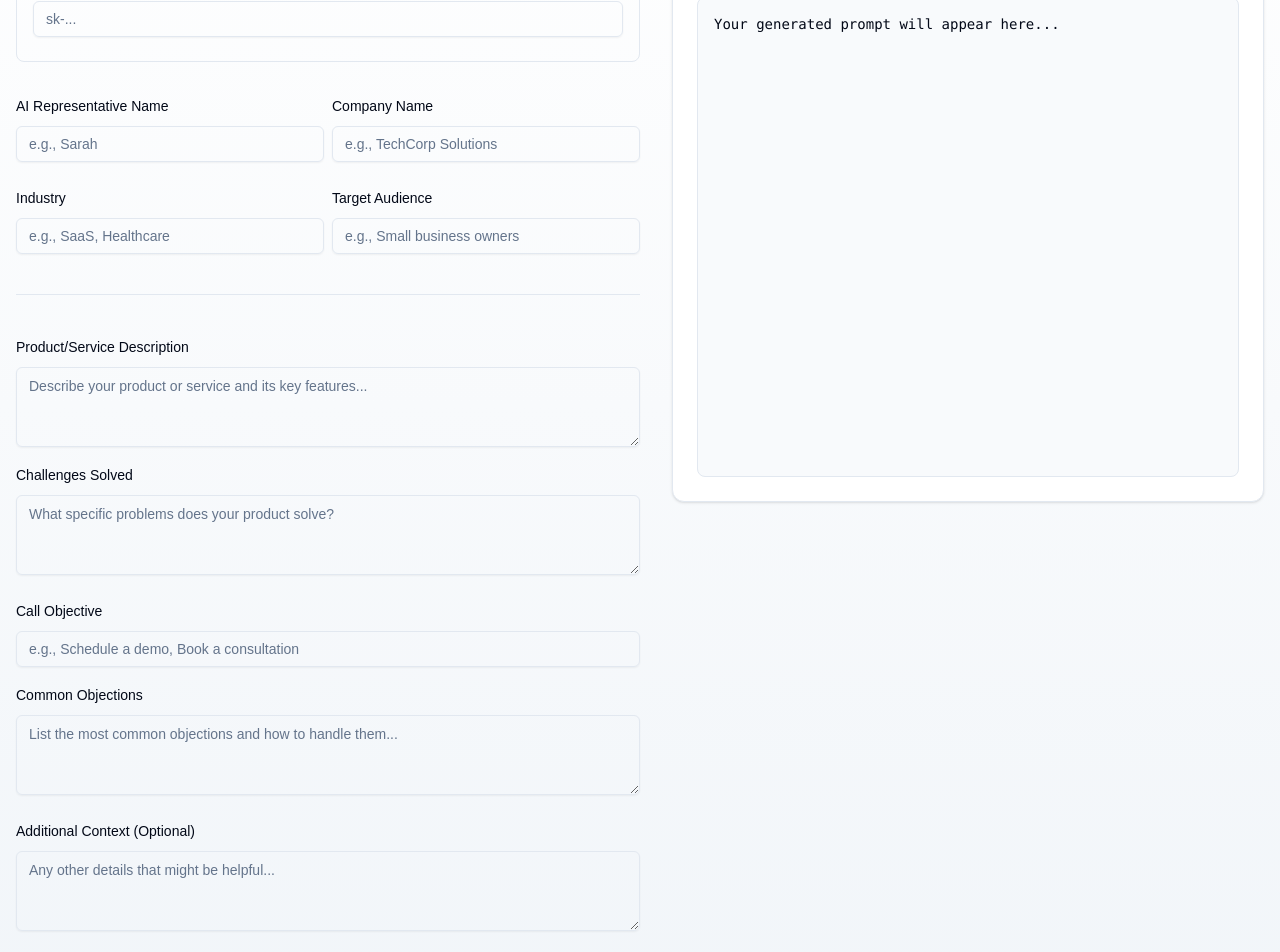
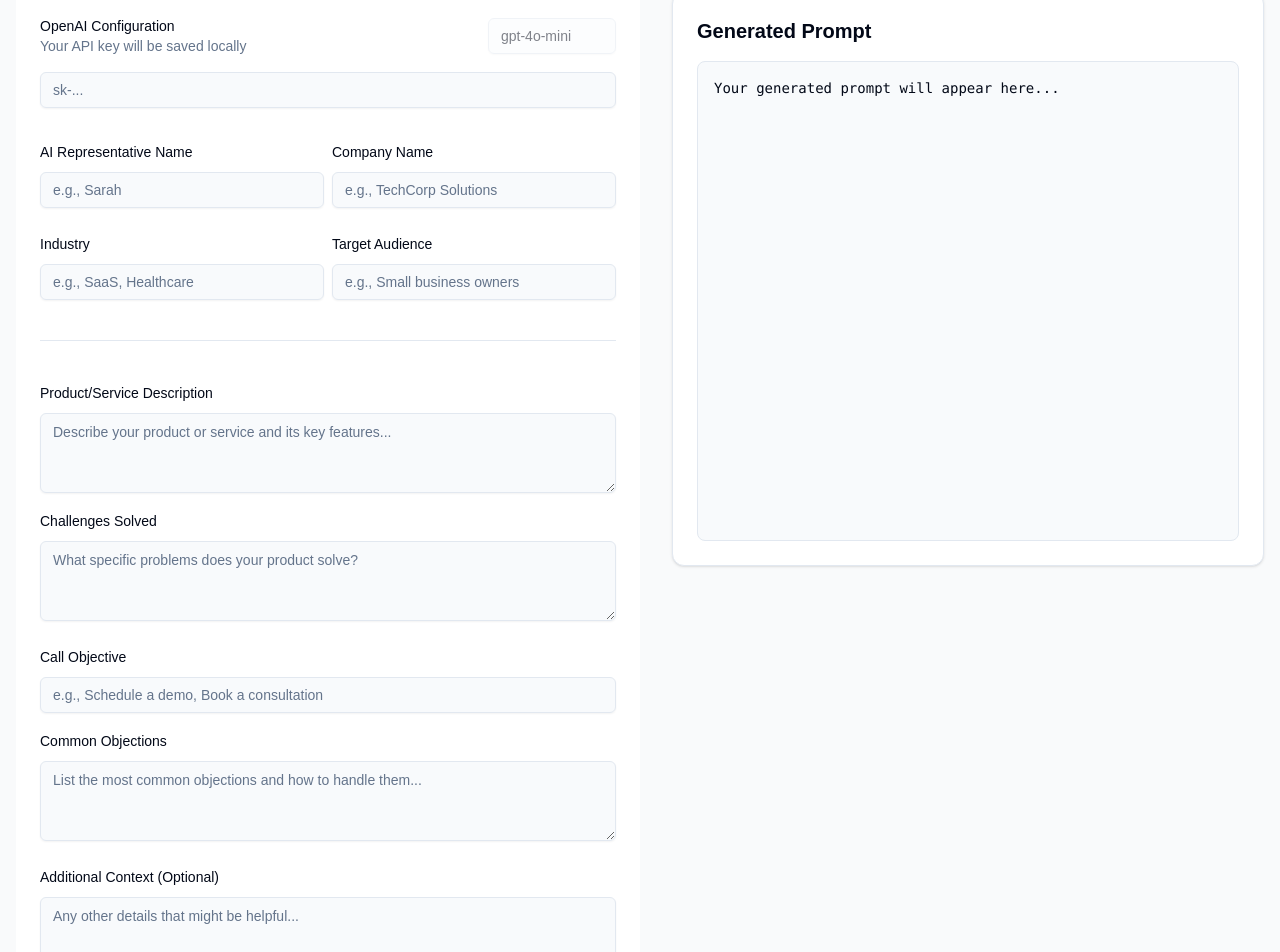
Before and after one commit to gurinder1996/sales-prompt-creator, a Next.js app: page / in a window 1280 px wide. Shown: the part 220-1172 px from the top of the page. Built offline with nearby package versions, Linux system fonts and the light colour scheme.

Commit message:
Make it a bit prettier

```diff
--- a/app/page.tsx
+++ b/app/page.tsx
@@ -44,9 +44,9 @@ export default function Home() {
   }
 
   return (
-    <div className="min-h-screen bg-gradient-to-b from-background to-muted">
+    <div className="min-h-screen bg-gray-50">
       <main className="container mx-auto px-4 py-6 max-w-7xl">
-        <div className="space-y-2 text-center mb-12">
+        <div className="space-y-2 text-center mb-12 bg-gray-50 p-8 rounded-lg">
           <h1 className="text-4xl font-bold tracking-tight">AI Sales Prompt Creator</h1>
           <p className="text-muted-foreground text-lg">
             Generate personalized AI sales representative prompts in seconds
--- a/components/prompt-form.tsx
+++ b/components/prompt-form.tsx
@@ -79,8 +79,8 @@ export function PromptForm({ onSubmit, isLoading = false }: PromptFormProps) {
 
   return (
     <Form {...form}>
-      <form onSubmit={form.handleSubmit(handleSubmit)} className="space-y-8">
-        <div className="space-y-4 rounded-lg border p-4 pb-6">
+      <form onSubmit={form.handleSubmit(handleSubmit)} className="space-y-8 bg-white p-6 rounded-lg">
+        <div className="space-y-4">
           <div className="flex items-center justify-between">
             <div>
               <h3 className="text-sm font-medium">OpenAI Configuration</h3>
@@ -94,7 +94,7 @@ export function PromptForm({ onSubmit, isLoading = false }: PromptFormProps) {
               render={({ field }) => (
                 <FormItem className="flex-shrink-0">
                   <FormControl>
-                    <Input disabled {...field} className="w-32 text-xs" />
+                    <Input disabled className="w-32 text-xs bg-muted/50" {...field} />
                   </FormControl>
                 </FormItem>
               )}
@@ -106,7 +106,7 @@ export function PromptForm({ onSubmit, isLoading = false }: PromptFormProps) {
             render={({ field }) => (
               <FormItem>
                 <FormControl>
-                  <Input type="password" placeholder="sk-..." {...field} />
+                  <Input type="password" placeholder="sk-..." className="bg-muted/50" {...field} />
                 </FormControl>
                 <FormMessage />
               </FormItem>
@@ -123,7 +123,7 @@ export function PromptForm({ onSubmit, isLoading = false }: PromptFormProps) {
                 <FormItem>
                   <FormLabel>AI Representative Name</FormLabel>
                   <FormControl>
-                    <Input placeholder="e.g., Sarah" {...field} />
+                    <Input placeholder="e.g., Sarah" className="bg-muted/50" {...field} />
                   </FormControl>
                   <FormMessage />
                 </FormItem>
@@ -136,7 +136,7 @@ export function PromptForm({ onSubmit, isLoading = false }: PromptFormProps) {
                 <FormItem>
                   <FormLabel>Company Name</FormLabel>
                   <FormControl>
-                    <Input placeholder="e.g., TechCorp Solutions" {...field} />
+                    <Input placeholder="e.g., TechCorp Solutions" className="bg-muted/50" {...field} />
                   </FormControl>
                   <FormMessage />
                 </FormItem>
@@ -152,7 +152,7 @@ export function PromptForm({ onSubmit, isLoading = false }: PromptFormProps) {
                 <FormItem>
                   <FormLabel>Industry</FormLabel>
                   <FormControl>
-                    <Input placeholder="e.g., SaaS, Healthcare" {...field} />
+                    <Input placeholder="e.g., SaaS, Healthcare" className="bg-muted/50" {...field} />
                   </FormControl>
                   <FormMessage />
                 </FormItem>
@@ -167,6 +167,7 @@ export function PromptForm({ onSubmit, isLoading = false }: PromptFormProps) {
                   <FormControl>
                     <Input
                       placeholder="e.g., Small business owners"
+                      className="bg-muted/50"
                       {...field}
                     />
                   </FormControl>
@@ -188,7 +189,7 @@ export function PromptForm({ onSubmit, isLoading = false }: PromptFormProps) {
                   <FormControl>
                     <Textarea
                       placeholder="Describe your product or service and its key features..."
-                      className="h-20"
+                      className="h-20 bg-muted/50"
                       {...field}
                     />
                   </FormControl>
@@ -205,7 +206,7 @@ export function PromptForm({ onSubmit, isLoading = false }: PromptFormProps) {
                   <FormControl>
                     <Textarea
                       placeholder="What specific problems does your product solve?"
-                      className="h-20"
+                      className="h-20 bg-muted/50"
                       {...field}
                     />
                   </FormControl>
@@ -225,6 +226,7 @@ export function PromptForm({ onSubmit, isLoading = false }: PromptFormProps) {
                   <FormControl>
                     <Input
                       placeholder="e.g., Schedule a demo, Book a consultation"
+                      className="bg-muted/50"
                       {...field}
                     />
                   </FormControl>
@@ -241,7 +243,7 @@ export function PromptForm({ onSubmit, isLoading = false }: PromptFormProps) {
                   <FormControl>
                     <Textarea
                       placeholder="List the most common objections and how to handle them..."
-                      className="h-20"
+                      className="h-20 bg-muted/50"
                       {...field}
                     />
                   </FormControl>
@@ -260,7 +262,7 @@ export function PromptForm({ onSubmit, isLoading = false }: PromptFormProps) {
                 <FormControl>
                   <Textarea
                     placeholder="Any other details that might be helpful..."
-                    className="h-20"
+                    className="h-20 bg-muted/50"
                     {...field}
                   />
                 </FormControl>
```
